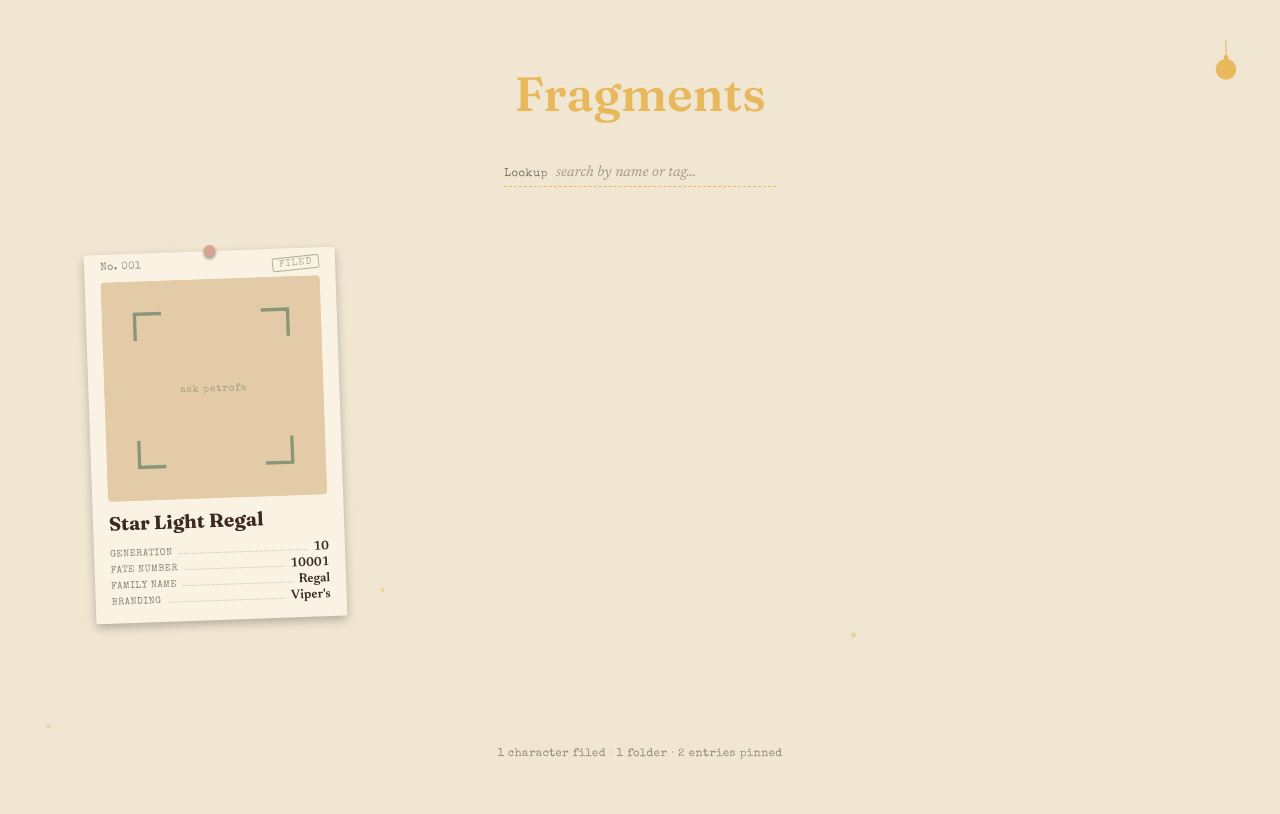
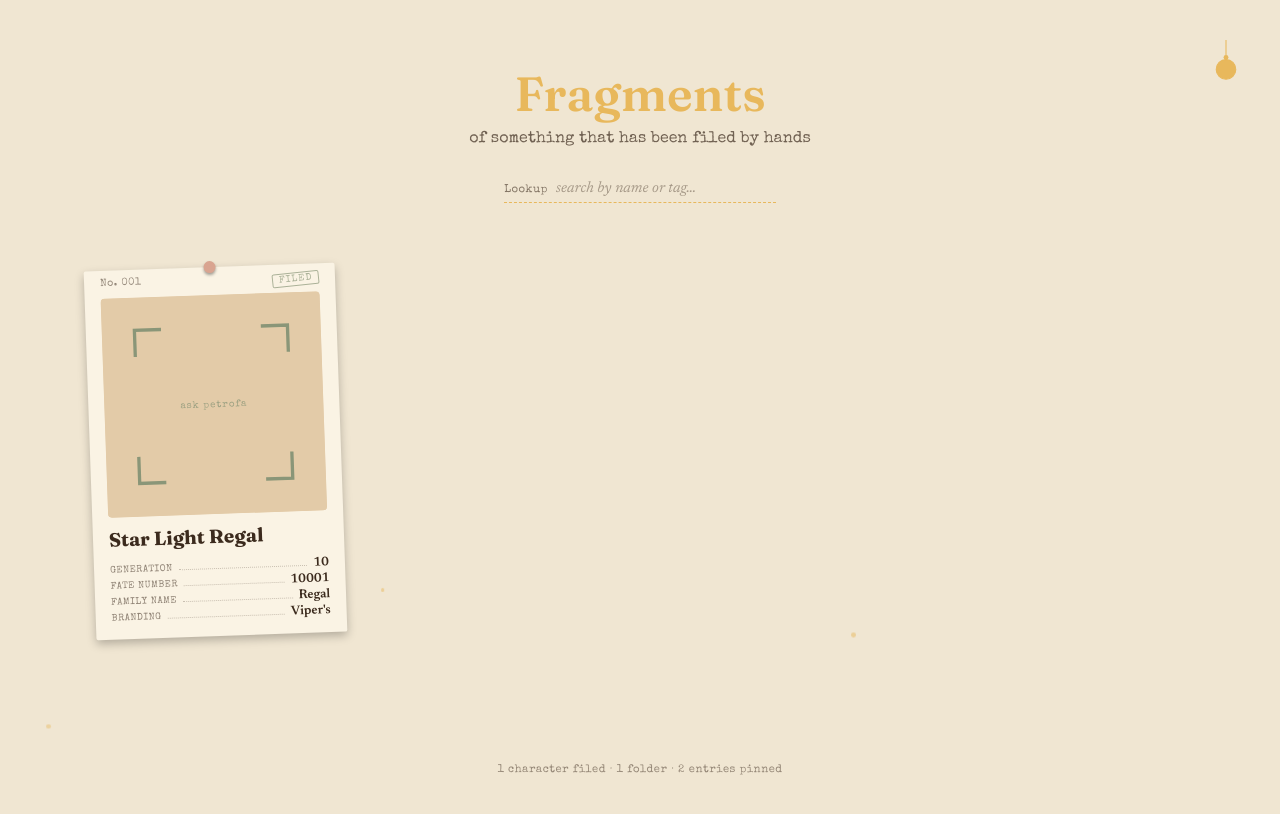
Before and after one commit to Sa-Naget/Fragments, a React (Vite) app: page / in a window 1280 px wide. Shown: the top 814 px of the page. Built offline with nearby package versions, Linux system fonts and the light colour scheme.

Commit message:
First commit :3

```diff
--- a/src/pages/home.jsx
+++ b/src/pages/home.jsx
@@ -26,6 +26,7 @@ export default function Home() {
       <header className="home-header">
         <h1 className="home-title">Fragments</h1>
         <p className="home-subtitle">
+          <TypewriterText text="of something that has been filed by hands" />
         </p>
 
         <div className="lookup-slip">
```
